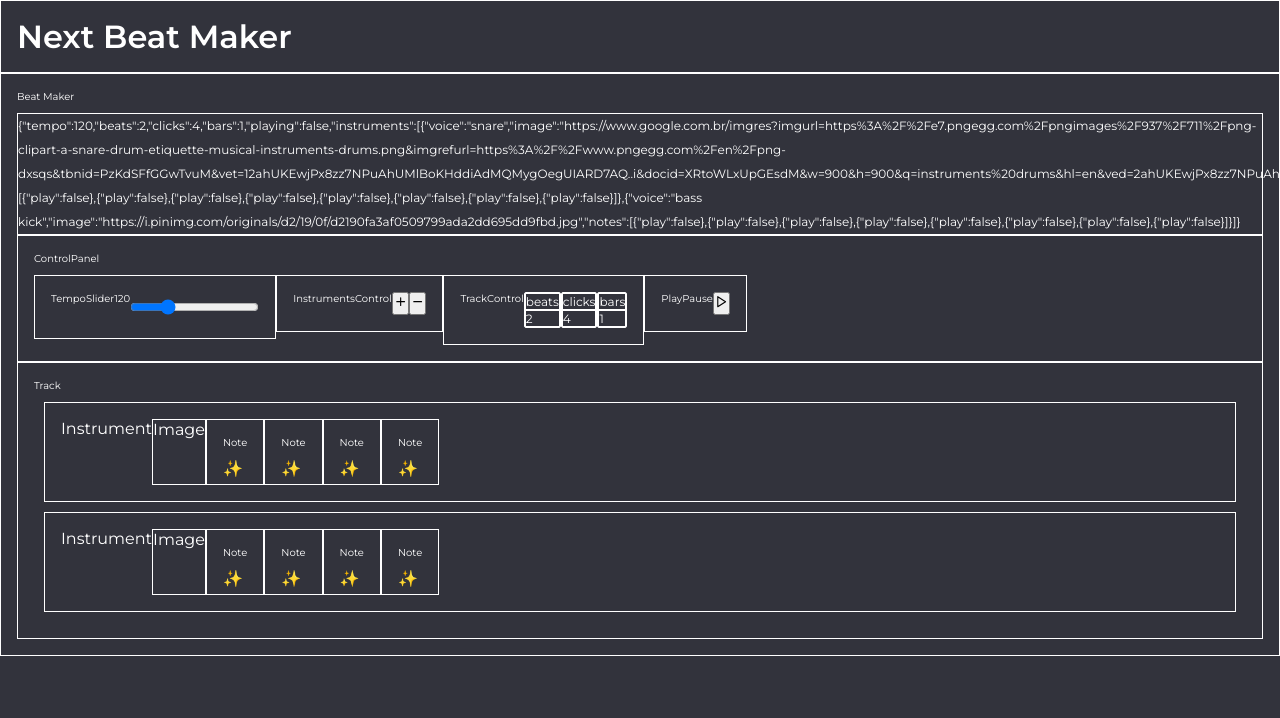
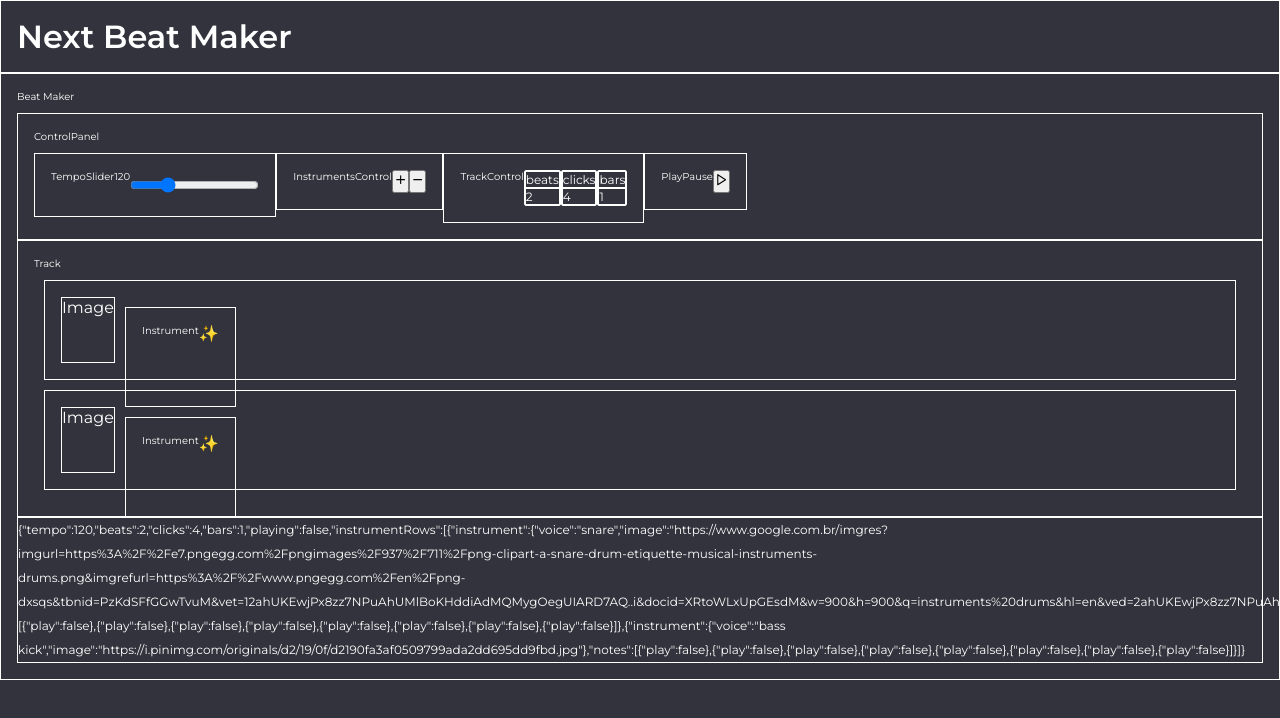
Before and after one commit to mrChernicharo/next-beat2, a Next.js app: page / in a window 1280 px wide. Shown: the top 718 px of the page. Built offline with nearby package versions, Linux system fonts and the light colour scheme; a web font is replaced by a local one.

Commit message:
refactor instruments

```diff
--- a/src/pages/components/BeatMaker/Beatmaker.tsx
+++ b/src/pages/components/BeatMaker/Beatmaker.tsx
@@ -1,6 +1,11 @@
 import { useState } from 'react';
 import { BeatMakerContainer } from '../../../styles/BeatMakerStyles';
-import { IInstrument, initialTrack, ITrack } from '../../../utils/initialValues';
+import {
+  IInstrument,
+  IInstrumentRow,
+  initialTrack,
+  ITrack,
+} from '../../../utils/initialValues';
 import { ControlPanel } from './ControlPanel/ControlPanel';
 import { Track } from './Track/Track';
 
@@ -32,33 +37,40 @@ export default function BeatMaker() {
     setTrack({ ...track, playing: val });
   }
 
-  function handleInstrumentsChange(val: IInstrument[]) {
-    setTrack({ ...track, instruments: val });
+  function handleInstrumentRowsChange(val: IInstrumentRow[]) {
+    setTrack({ ...track, instrumentRows: val });
   }
 
   return (
     <BeatMakerContainer>
       <span className="component-title">Beat Maker</span>
-      <div className="state-log">{JSON.stringify(track)}</div>
       <div>
         <ControlPanel
           tempo={track.tempo}
           clicks={track.clicks}
           beats={track.beats}
           bars={track.bars}
-          instruments={track.instruments}
+          instruments={track.instrumentRows}
           isPlaying={track.playing}
           setIsPlaying={handlePlay}
           setTempo={handleTempoSliderChange}
           setClicks={handleClicksChange}
           setBeats={handleBeatsChange}
           setBars={handleBarsChange}
-          setInstruments={handleInstrumentsChange}
+          setInstruments={handleInstrumentRowsChange}
         />
       </div>
       <div>
-        <Track />
+        <Track
+          tempo={track.tempo}
+          clicks={track.clicks}
+          beats={track.beats}
+          bars={track.bars}
+          instrumentRows={track.instrumentRows}
+          isPlaying={track.playing}
+        />
       </div>
+      <div className="state-log">{JSON.stringify(track)}</div>
     </BeatMakerContainer>
   );
 }
--- a/src/pages/components/BeatMaker/ControlPanel/ControlPanel.tsx
+++ b/src/pages/components/BeatMaker/ControlPanel/ControlPanel.tsx
@@ -1,6 +1,6 @@
 import React from 'react';
 import { ControlPanelContainer } from '../../../../styles/ControlPanelStyles';
-import { IInstrument } from '../../../../utils/initialValues';
+import { IInstrument, IInstrumentRow } from '../../../../utils/initialValues';
 import { InstrumentsControl } from './InstrumentsControl/InstrumentsControl';
 import { PlayPause } from './PlayPause/PlayPause';
 import TempoSlider from './TempoSlider/TempoSlider';
@@ -11,7 +11,7 @@ interface IControlPanelProps {
   beats: number;
   clicks: number;
   bars: number;
-  instruments: IInstrument[];
+  instruments: IInstrumentRow[];
   isPlaying: boolean;
   setIsPlaying: Function;
   setTempo: Function;
--- a/src/pages/components/BeatMaker/ControlPanel/InstrumentsControl/InstrumentsControl.tsx
+++ b/src/pages/components/BeatMaker/ControlPanel/InstrumentsControl/InstrumentsControl.tsx
@@ -5,13 +5,14 @@ import {
 import {
   appVoices,
   IInstrument,
+  IInstrumentRow,
   instrumentImgs,
 } from '../../../../../utils/initialValues';
 import { FiPlus, FiMinus } from 'react-icons/fi';
 import { useEffect, useState } from 'react';
 
 interface IInstrumentControlProps {
-  instruments: IInstrument[];
+  instruments: IInstrumentRow[];
   setInstruments: Function;
 }
 
@@ -28,9 +29,8 @@ export function InstrumentsControl({
 
   function addInstrument() {
     if (appInstruments.length < 6) {
-      const newInstr: IInstrument = {
-        voice: appVoices.shake,
-        image: instrumentImgs.shake,
+      const newInstr: IInstrumentRow = {
+        instrument: { voice: appVoices.shake, image: instrumentImgs.shake },
         notes: Array(appInstruments[0].notes.length).fill({ play: false }),
       };
       setAppInstruments([...appInstruments, newInstr]);
--- a/src/pages/components/BeatMaker/ControlPanel/TrackControl/TrackControl.tsx
+++ b/src/pages/components/BeatMaker/ControlPanel/TrackControl/TrackControl.tsx
@@ -1,5 +1,9 @@
 import { TrackControlContainer } from '../../../../../styles/TrackControlStyles';
-import { appBeatOptions, appClickOptions } from '../../../../../utils/initialValues';
+import {
+  appBarOptions,
+  appBeatOptions,
+  appClickOptions,
+} from '../../../../../utils/initialValues';
 import AppSelect from '../../../shared/AppSelect';
 
 interface ITrackControlProps {
@@ -40,7 +44,7 @@ export function TrackControl({
 
       <AppSelect
         lable={'bars'}
-        options={appClickOptions}
+        options={appBarOptions}
         initialValue={bars}
         setValue={setBars}
       />
--- a/src/pages/components/BeatMaker/Track/Instrument/Instrument.tsx
+++ /dev/null
@@ -1,17 +0,0 @@
-import { InstrumentContainer } from '../../../../../styles/InstrumentStyles';
-import Note from './Note/Note';
-
-export default function Instrument() {
-  return (
-    <InstrumentContainer>
-      <div className="component-title">Instrument</div>
-      <div className="head">Image</div>
-      <div className="body">
-        <Note />
-        <Note />
-        <Note />
-        <Note />
-      </div>
-    </InstrumentContainer>
-  );
-}
--- /dev/null
+++ b/src/pages/components/BeatMaker/Track/InstrumentRow/Instrument/Instrument.tsx
@@ -0,0 +1,10 @@
+import { InstrumentContainer } from '../../../../../../styles/InstrumentStyles';
+
+export default function Instrument() {
+  return (
+    <InstrumentContainer>
+      <span className="component-title">Instrument</span>
+      <div>✨</div>
+    </InstrumentContainer>
+  );
+}
--- /dev/null
+++ b/src/pages/components/BeatMaker/Track/InstrumentRow/InstrumentRow.tsx
@@ -0,0 +1,25 @@
+import { InstrumentRowContainer } from '../../../../../styles/InstrumentRowStyles';
+import { IInstrument, INote } from '../../../../../utils/initialValues';
+import Note from './Note/Note';
+import Instrument from './Instrument/Instrument';
+
+export interface IInstrumentRowProps {
+  instrument: IInstrument;
+  notes: INote[];
+}
+
+export default function InstrumentRow({ instrument, notes }: IInstrumentRowProps) {
+  return (
+    <InstrumentRowContainer>
+      <div className="component-title"></div>
+      <div className="head">Image</div>
+      <div className="body">
+        <Instrument />
+        {/* <Note />
+        <Note />
+        <Note />
+        <Note /> */}
+      </div>
+    </InstrumentRowContainer>
+  );
+}
--- a/src/pages/components/BeatMaker/Track/Track.tsx
+++ b/src/pages/components/BeatMaker/Track/Track.tsx
@@ -1,13 +1,34 @@
 import { TrackContainer } from '../../../../styles/TrackStyles';
-import Instrument from './Instrument/Instrument';
+import { IInstrumentRow } from '../../../../utils/initialValues';
+import InstrumentRow from './InstrumentRow/InstrumentRow';
 
-export function Track() {
+interface ITrackProps {
+  tempo: number;
+  beats: number;
+  clicks: number;
+  bars: number;
+  isPlaying: boolean;
+  instrumentRows: IInstrumentRow[];
+}
+
+export function Track({
+  bars,
+  beats,
+  clicks,
+  instrumentRows,
+  isPlaying,
+  tempo,
+}: ITrackProps) {
   return (
     <TrackContainer>
       <span className="component-title">Track</span>
       <div>
-        <Instrument />
-        <Instrument />
+        {instrumentRows.map(instrumentRow => (
+          <InstrumentRow
+            instrument={instrumentRow.instrument}
+            notes={instrumentRow.notes}
+          />
+        ))}
       </div>
     </TrackContainer>
   );
--- /dev/null
+++ b/src/styles/InstrumentRowStyles.tsx
@@ -0,0 +1,16 @@
+import styled from 'styled-components';
+
+export const InstrumentRowContainer = styled.div`
+  border: 1px solid;
+  height: 100px;
+  padding: 16px;
+  margin: 10px;
+  display: flex;
+
+  .head {
+    border: 1px solid;
+  }
+  .body {
+    display: flex;
+  }
+`;
--- a/src/utils/initialValues.tsx
+++ b/src/utils/initialValues.tsx
@@ -5,6 +5,10 @@ export interface INote {
 export interface IInstrument {
   voice: string;
   image: string;
+}
+
+export interface IInstrumentRow {
+  instrument: IInstrument;
   notes: INote[];
 }
 
@@ -14,11 +18,12 @@ export interface ITrack {
   clicks: number;
   bars: number;
   playing: boolean;
-  instruments: IInstrument[];
+  instrumentRows: IInstrumentRow[];
 }
 
 export const appBeatOptions = [2, 3, 4, 6];
-export const appClickOptions = [1, 2, 3, 4];
+export const appClickOptions = [1, 2, 3, 4, 5, 6, 7];
+export const appBarOptions = [1, 2, 3, 4];
 
 export const appVoices = {
   snare: 'snare',
@@ -43,16 +48,20 @@ export const initialTrack: ITrack = {
   clicks: 4,
   bars: 1,
   playing: false,
-  instruments: [
+  instrumentRows: [
     {
-      voice: appVoices.snare,
-      image: instrumentImgs.snare,
-      notes: Array(8).fill({ play: false }),
+      instrument: {
+        voice: appVoices.snare,
+        image: instrumentImgs.snare,
+      },
+      notes: Array(2 * 4 * 1).fill({ play: false }),
     },
     {
-      voice: appVoices.bassKick,
-      image: instrumentImgs.bassKick,
-      notes: Array(8).fill({ play: false }),
+      instrument: {
+        voice: appVoices.bassKick,
+        image: instrumentImgs.bassKick,
+      },
+      notes: Array(2 * 4 * 1).fill({ play: false }),
     },
   ],
 };
```
Also changed, not shown: src/pages/components/BeatMaker/Track/InstrumentRow/Note/Note.jsx (renamed from src/pages/components/BeatMaker/Track/Instrument/Note/Note.jsx).
